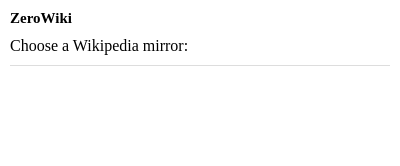
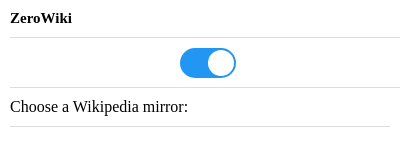
Before and after one commit to halileohalilei/ZeroWiki, a browser extension: page popup.html in a window 400 px wide. Drawn offline with Linux system fonts and the light colour scheme.

Commit message:
Add toggle, split styling to separate file

```diff
--- /dev/null
+++ b/popup.css
@@ -0,0 +1,108 @@
+*,
+::before,
+::after {
+  box-sizing: inherit;
+}
+
+body {
+  margin: 10px;
+  white-space: nowrap;
+}
+
+h1 {
+  font-size: 15px;
+}
+
+span {
+  margin-bottom: 4px;
+}
+
+input {
+  margin-right: 10px;
+}
+
+#dropdown {
+  margin: 10px;
+  margin-left: 0px;
+  margin-right: 0px;
+  border-top: 1px solid #ddd;
+  padding-top: 10px;
+}
+
+#switch-container {
+  margin: 10px;
+  margin-right: 10px;
+  margin-left: 10px;
+  margin-left: 0px;
+  margin-right: 0px;
+  border-top: 1px solid #ddd;
+  border-bottom: 1px solid #ddd;
+  height: auto;
+  width: 100%;
+  display: block;
+  padding: 10px;
+  padding-bottom: 5px;
+}
+
+/* The switch - the box around the slider */
+.switch {
+  position: relative;
+  display: inline-block;
+  width: 60px;
+  height: 34px;
+}
+
+/* Hide default HTML checkbox */
+.switch input {
+  opacity: 0;
+  width: 0;
+  height: 0;
+}
+
+/* The slider */
+.slider {
+  position: absolute;
+  cursor: pointer;
+  top: 0;
+  left: 0;
+  right: 4px;
+  bottom: 0;
+  background-color: #ccc;
+  -webkit-transition: .4s;
+  transition: .4s;
+}
+
+.slider:before {
+  position: absolute;
+  content: "";
+  height: 26px;
+  width: 26px;
+  left: 2px;
+  bottom: 2px;
+  background-color: white;
+  -webkit-transition: .4s;
+  transition: .4s;
+}
+
+input:checked+.slider {
+  background-color: #2196F3;
+}
+
+input:focus+.slider {
+  box-shadow: 0 0 1px #2196F3;
+}
+
+input:checked+.slider:before {
+  -webkit-transform: translateX(26px);
+  -ms-transform: translateX(26px);
+  transform: translateX(26px);
+}
+
+/* Rounded sliders */
+.slider.round {
+  border-radius: 34px;
+}
+
+.slider.round:before {
+  border-radius: 50%;
+}
--- a/popup.html
+++ b/popup.html
@@ -7,34 +7,9 @@
 <html>
   <head>
     <title>Getting Started Extension's Popup</title>
-    <style type="text/css">
-      body {
-        margin: 10px;
-        white-space: nowrap;
-      }
+    <meta http-equiv="content-type" content="text/html; charset=UTF-8">
 
-      h1 {
-        font-size: 15px;
-      }
-
-      span {
-        margin-bottom: 5px;
-      }
-
-      input {
-        margin-right: 10px;
-      }
-
-      #dropdown {
-        margin: 10px;
-        margin-left: 0px;
-        margin-right: 0px;
-        border-top: 1px solid #ddd;
-        padding-top: 10px;
-      }
-
-    </style>
-
+    <link rel="stylesheet" href="popup.css">
     <!-- <script type="module" src="popup.js"></script> -->
     <script src="popup.js"></script>
   </head>
@@ -42,6 +17,14 @@
   <body>
     <h1>ZeroWiki</h1>
     <div id="container">
+      <center>
+      <span id="switch-container"><!-- Rounded switch -->
+        <label class="switch">
+          <input type="checkbox" checked id="onoffbutton">
+          <span class="slider round"></span>
+        </label>
+      </span>
+    </center>
       <span>Choose a Wikipedia mirror:</span>
       <div id="dropdown"></div>
     </div>
```
